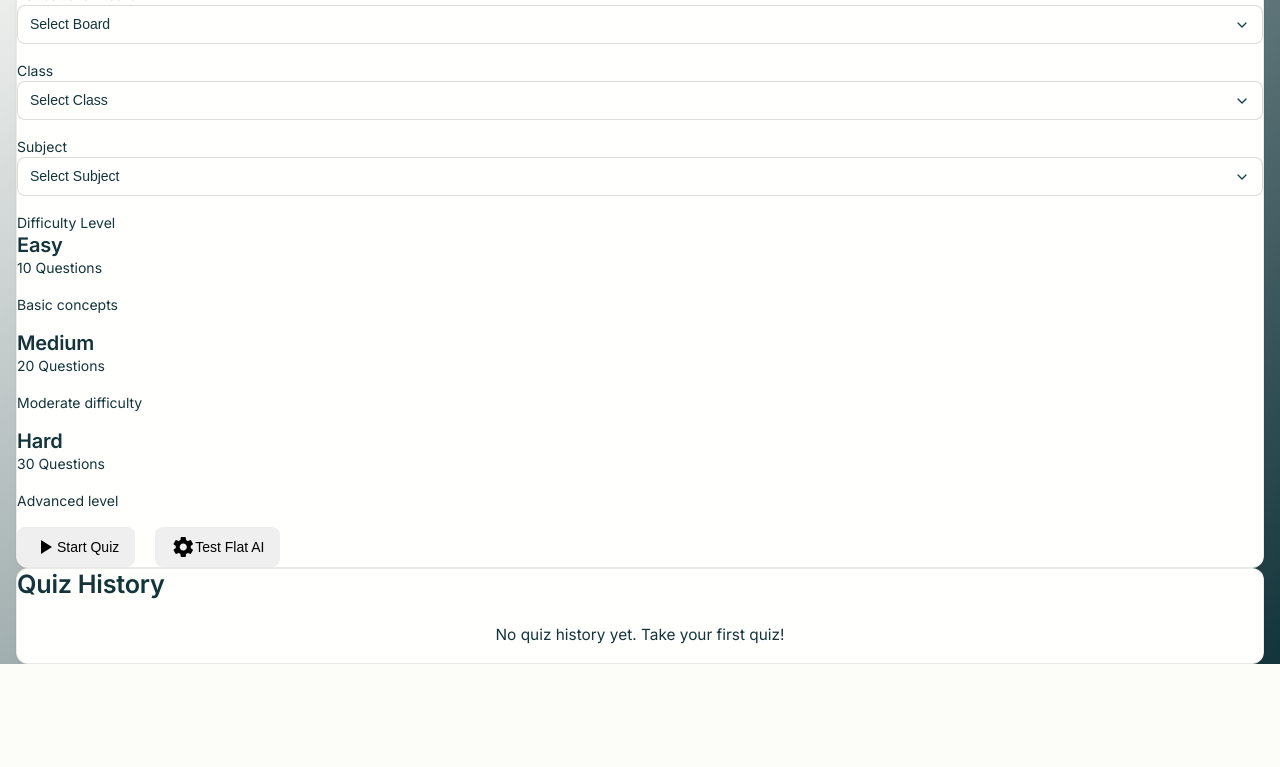
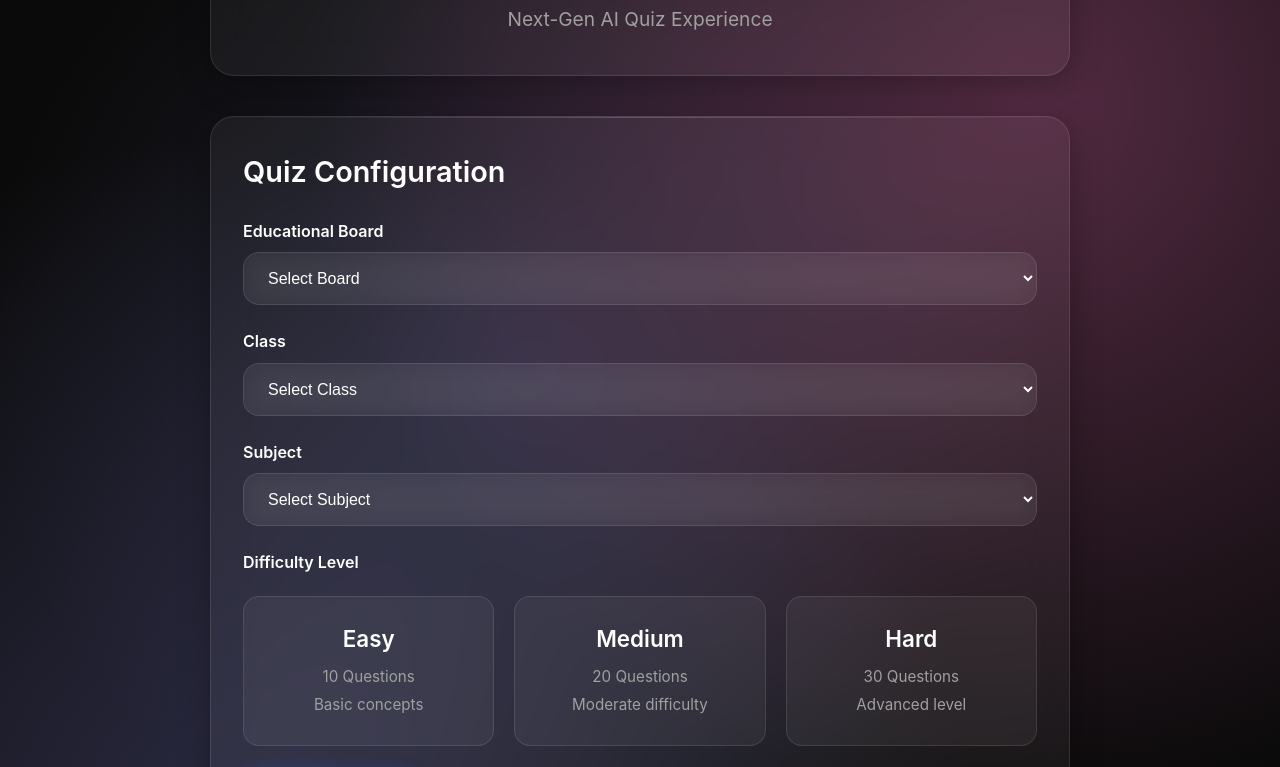
Before and after one commit to Upcomingwalker/YOU, a plain HTML site: page game.html in a window 1280 px wide. Shown: the part 144-911 px from the top of the page. Before the commit the page ends 808 px from the top, so only its background shows below. Drawn offline with Linux system fonts and the light colour scheme; files that its build step writes are made by us from their sources; a web font is replaced by a local one.

Commit message:
Update game.html

```diff
--- a/game.html
+++ b/game.html
@@ -7,7 +7,7 @@
     <title>Thynx Studio</title>
     <link href="https://fonts.googleapis.com/css2?family=SF+Pro+Display:wght@300;400;500;600;700&family=Inter:wght@300;400;500;600;700&display=swap" rel="stylesheet">
     <link href="https://fonts.googleapis.com/icon?family=Material+Icons" rel="stylesheet">
-    <link rel="stylesheet" href="App_Data/game/styles.css">
+    <link rel="stylesheet" href="App_Data/game/style.css">
 </head>
 <body>
     <div class="container">
```
